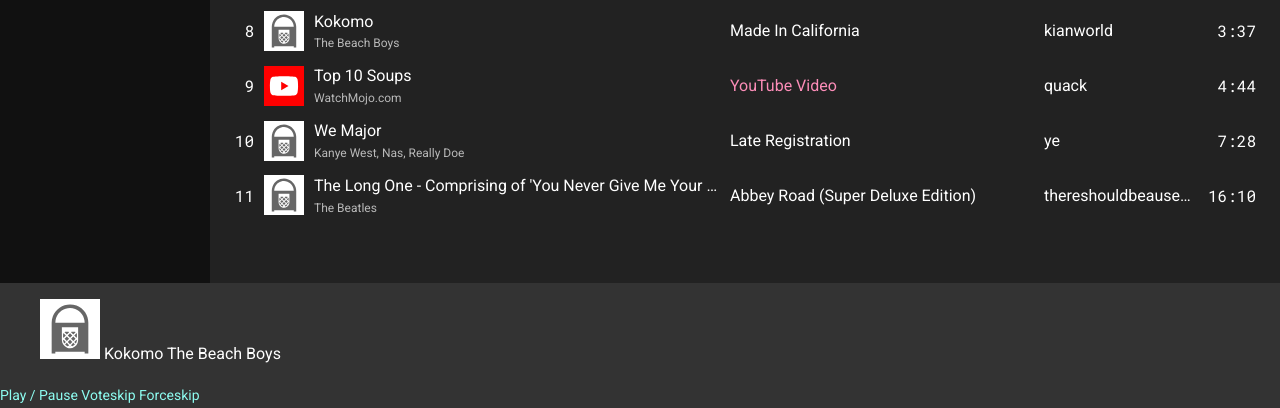
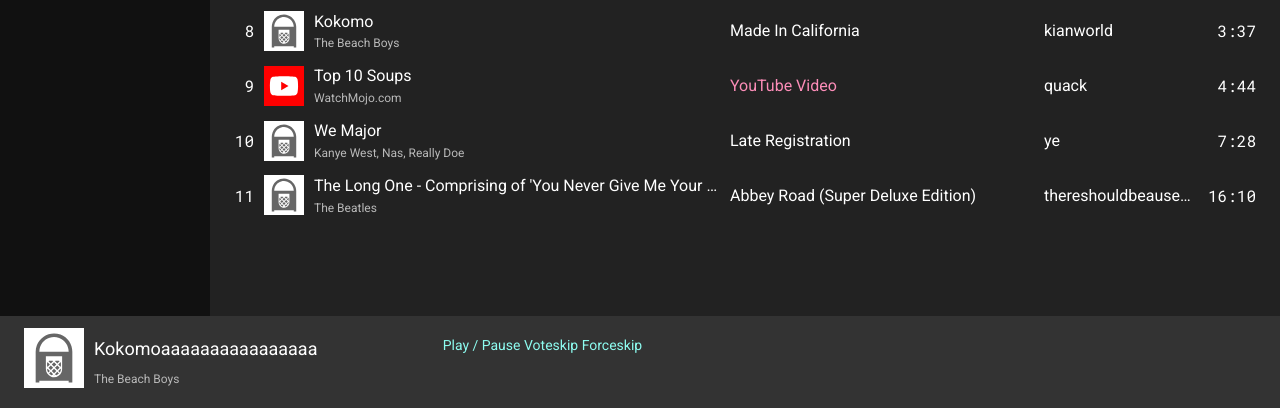
Before and after one commit to kspurlock/Jukebox, a Flask app: page /main in a window 1280 px wide. Shown: the part 500-908 px from the top of the page. Run offline with Flask 2, Linux system fonts and the light colour scheme.

Commit message:
Formatted "now playing" song (not satisfied with its look)

```diff
--- a/jukebox/static/style.css
+++ b/jukebox/static/style.css
@@ -209,13 +209,6 @@ a.youtubelink:hover {
 	font-family: 'Roboto Mono';
 }
 
-.queueimage {
-	width: 40px;
-	padding: 0;
-	margin: 0;
-	grid-area: img;
-}
-
 .queuelength {
 	font-family: 'Roboto Mono';
 	position: relative;
@@ -228,6 +221,13 @@ a.youtubelink:hover {
 	text-overflow: ellipsis;
 	display: block;
 	overflow: hidden;
+}
+
+.queueimage {
+	width: 40px;
+	padding: 0;
+	margin: 0;
+	grid-area: img;
 }
 
 .queuetitle {
@@ -264,6 +264,50 @@ a.youtubelink:hover {
 	overflow: hidden;
 }
 
+.nowplaying {
+	display: grid;
+	grid-template-columns: [num] 1fr [controls] 2fr;
+	padding-left: 24px;
+}
+
+.songsnp {
+	display: grid;
+	grid-template-areas:
+		"npimg nptit"
+		"npimg npart";
+		grid-template-columns: auto 1fr;
+		grid-template-rows: 35px 25px;
+	align-items: center;
+}
+
+.npimagespan {
+	grid-area: npimg;
+}
+
 .npimage {
 	width: 60px;
+	padding: 0;
+	margin: 0;
 }
+
+.nptitle {
+	white-space: nowrap;
+	text-overflow: ellipsis;
+	display: block;
+	overflow: hidden;
+	grid-area: nptit;
+	padding-left: 10px;
+	padding-right: 10px;
+	font-size: 18px;
+}
+
+.npartist {
+	font-size: 12px;
+	color: #b9b9b9;
+	white-space: nowrap;
+	text-overflow: ellipsis;
+	display: block;
+	overflow: hidden;
+	grid-area: npart;
+	padding-left: 10px;
+}
--- a/jukebox/templates/main.html
+++ b/jukebox/templates/main.html
@@ -202,11 +202,11 @@
 		<div class="bottombar">
 			<ul class="nowplaying">
 				<li class="songsnp">
-					<span><img class="npimage" src="../static/images/jukeplaceholder.svg"></span>
-					<span>Kokomo</span>
-					<span>The Beach Boys</span>
+					<span class="npimagespan"><img class="npimage" src="../static/images/jukeplaceholder.svg"></span>
+					<span class="nptitle">Kokomoaaaaaaaaaaaaaaaa</span>
+					<span class="npartist">The Beach Boys</span>
 				</li>
-			</ul>
+				<li class="controls">
 					<a class="linktext" href="#">
 						<span class="playandpause" id="playandpause">Play / Pause</span>
 					</a>
@@ -216,6 +216,8 @@
 					<a class="linktext" href="#">
 						<span class="forceskip" id="forceskip">Forceskip</span>
 					</a>
+				</li>
+			</ul>
 		</div>
 	</div>
 </body>
```
Lines whose indentation alone changed are shown as unchanged.
